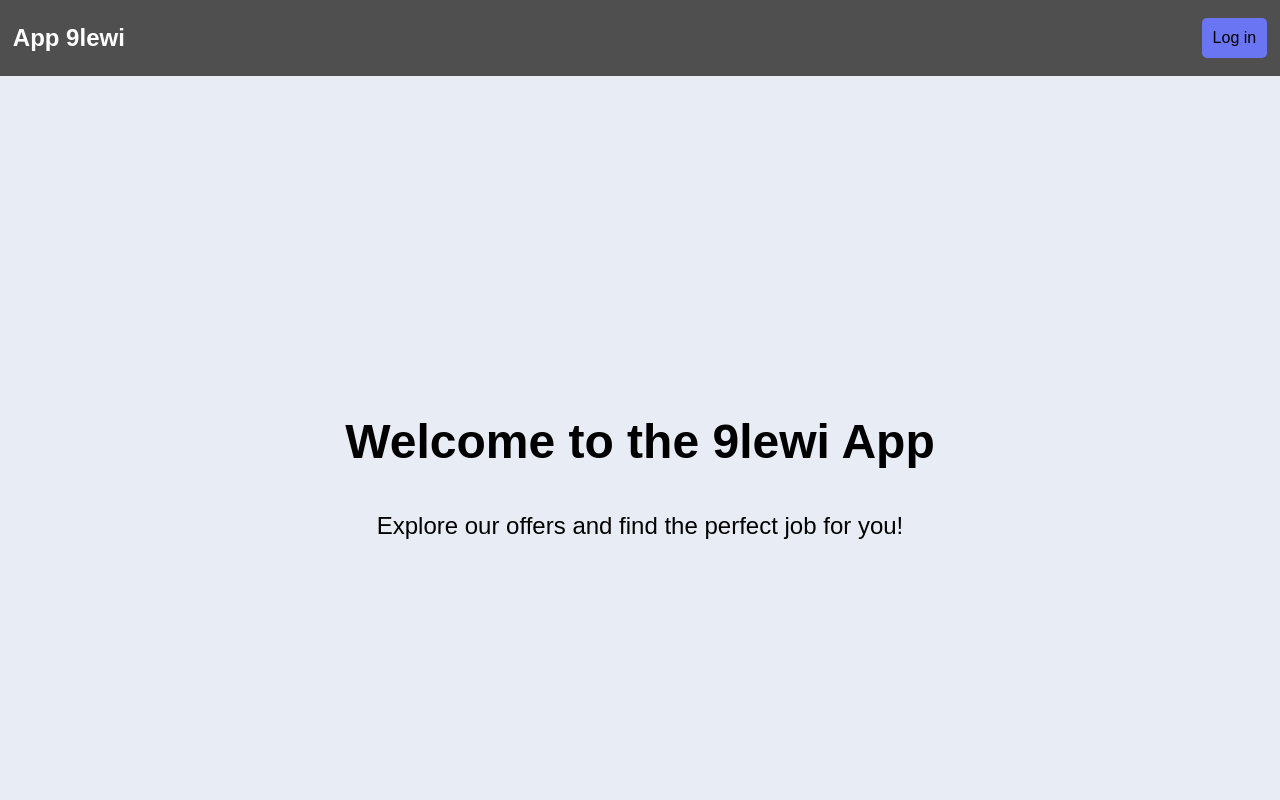
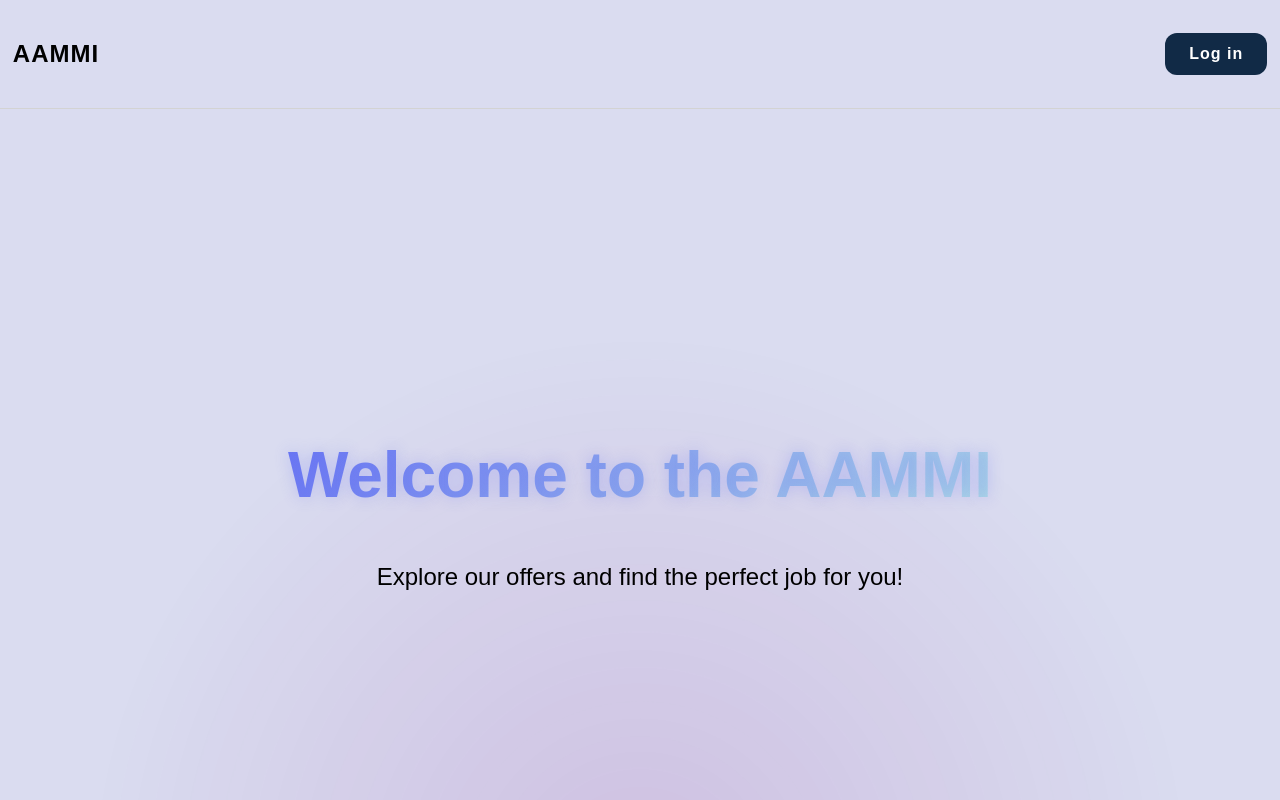
Before and after one commit to islam10x/AgileProject, a React (Vite) app: page /home in a window 1280 px wide. Shown: the top 800 px of the page. Built offline with nearby package versions, Linux system fonts and the light colour scheme; no server answers; the database is empty.

Commit message:
added styles to homepage

```diff
--- a/src/App.jsx
+++ b/src/App.jsx
@@ -7,6 +7,9 @@ import Dashboard from "./Pages/Dashboard";
 import PageNotFound from "./Pages/PageNotFound";
 import ProtectedRoute from "./Components/ProtectedRoute";
 import HomePage from "./Pages/HomePage";
+import { useQuery } from "@tanstack/react-query";
+import supabase from "./services/supabase";
+import "./styles/modern.css";
 
 function App() {
   return (
--- a/src/Components/Header.jsx
+++ b/src/Components/Header.jsx
@@ -3,7 +3,7 @@ import styled from "styled-components";
 import { palette } from "../Styles/colors";
 
 const HeaderDiv = styled.div`
-  background-color: ${palette.cyan};
+  background-color: ${palette.mainBlue};
   width: 100%;
   height: 10%;
   display: flex;
--- a/src/Components/Offer.jsx
+++ b/src/Components/Offer.jsx
@@ -1,10 +1,14 @@
 import styled from "styled-components";
 import { palette } from "../Styles/colors";
 import { useNavigate } from "react-router";
+import { FaBuilding } from "react-icons/fa";
+import { MdLocationOn } from "react-icons/md";
+import { FaMoneyBill } from "react-icons/fa";
 
 const CustomDiv = styled.div`
-  background-color: ${palette.mainBlue};
-  border-radius: 5px;
+  padding: 5px 20px;
+  /*background-color: ${palette.mainBlue};*/
+  border-radius: 15px;
   margin: 1px;
   justify-content: center;
   align-items: center;
@@ -13,9 +17,14 @@ const CustomDiv = styled.div`
   width: 50%;
   height: 20%;
   transition: all 0.2s linear;
+  color: black;
+  box-shadow: 0 0 45px rgba(0, 0, 0, 0.09);
+  border: 1px solid ${palette.mainBlue};
   &:hover {
-    background-color: ${palette.lightBlue};
+    /*background-color: ${palette.lightBlue};*/
     cursor: pointer;
+    border: 1px solid ${palette.lightBlue};
+    box-shadow: none;
   }
 `;
 const OfferTitle = styled.div`
@@ -25,11 +34,23 @@ const OfferTitle = styled.div`
 `;
 const OfferInfo = styled.div`
   display: flex;
-  flex-direction: row;
-  align-items: center;
-  justify-content: space-between;
-  /* border: 1px solid red; */
-  width: 50%;
+  flex-direction: column;
+  width: 90%;
+  text-align: center;
+
+  div:first-child {
+    display: flex-start;
+    gap: 15px;
+    align-items: flex-start;
+  }
+
+  & .icon {
+    margin-right: 5px;
+    color: ${palette.mainBlue};
+  }
+  div:last-child {
+    margin-top: 5px; /* Space between rows */
+  }
 `;
 function Offer({ offer }) {
   // eslint-disable-next-line no-unused-vars
@@ -46,9 +67,33 @@ function Offer({ offer }) {
         <h2>{title}</h2>
       </OfferTitle>
       <OfferInfo>
-        <p>{company_name}</p>
-        <p>{location}</p>
-        <p>{salary + " " + currency}</p>
+        <div>
+          <p>
+            <span class="icon">
+              <FaBuilding />
+            </span>
+            {company_name}
+          </p>
+          <p>
+            <span class="icon">
+              <MdLocationOn />
+            </span>
+            {location}
+          </p>
+          <p>
+            <span class="icon">
+              <FaMoneyBill />
+            </span>
+            {salary + " " + currency}
+          </p>
+        </div>
+
+        <div>
+          <p>{description}</p>
+        </div>
+        <div>
+          <p>{type}</p>
+        </div>
       </OfferInfo>
     </CustomDiv>
   );
--- a/src/Pages/HomePage.jsx
+++ b/src/Pages/HomePage.jsx
@@ -40,70 +40,202 @@
 // }
 
 // export default HomePage;
-
 import styled from "styled-components";
 import Offers from "../Components/Offers";
 import Button from "../CustomTags/Button";
 import { useNavigate } from "react-router";
-import { palette } from "../Styles/colors";
+import { palette, colors } from "../Styles/colors";
 
 const CustomDiv = styled.div`
-  overflow-x: hidden;
+  overflow: hidden;
   display: flex;
   flex-direction: column;
   align-items: center;
   justify-content: flex-start;
-  min-height: 100vh; /* Ensures full-page height */
+  min-height: 100vh;
   width: 100%;
+  background: ${colors.backGroundColor.mainWhite};
+  position: relative;
+
+  &::before {
+    content: "";
+    position: absolute;
+    top: 0;
+    left: 0;
+    right: 0;
+    bottom: 0;
+    background: radial-gradient(
+      circle at 50% 50%,
+      ${palette.purple} 0%,
+      transparent 50%
+    );
+    opacity: 0.1;
+    animation: pulse 8s infinite;
+    z-index: 0;
+  }
+
+  @keyframes pulse {
+    0% {
+      transform: scale(1);
+      opacity: 0.1;
+    }
+    50% {
+      transform: scale(1.1);
+      opacity: 0.2;
+    }
+    100% {
+      transform: scale(1);
+      opacity: 0.1;
+    }
+  }
 `;
 
 const Header = styled.div`
-  padding-left: 40px;
-  padding-right: 40px;
+  padding: 1rem 2rem;
   width: 100%;
   height: 10%;
   display: flex;
   flex-direction: row;
   align-items: center;
   justify-content: space-between;
-  background-color: #4f4f4f;
+  background: ${colors.backGroundColor.mainWhite};
+  backdrop-filter: blur(10px);
+  border-bottom: 1px solid ${palette.lightGray};
+  position: relative;
+  z-index: 1;
+
+  & h1 {
+    cursor: pointer;
+    margin-left: 1%;
+    color: ${palette.black};
+    font-weight: 600;
+    letter-spacing: 1px;
+    transition: all 0.3s ease;
+
+    &:hover {
+      color: ${palette.purple};
+      transform: translateY(-2px);
+    }
+  }
+
   & h2 {
     cursor: pointer;
     margin-left: 1%;
-    color: ${palette.white};
+    color: ${palette.black};
+    font-weight: 600;
+    letter-spacing: 1px;
+    transition: all 0.3s ease;
+
+    &:hover {
+      color: ${palette.purple};
+      transform: translateY(-2px);
+    }
   }
+
   & > Button {
     margin-right: 1%;
+    background: ${colors.button.buttonBackGroundColor.primary};
+    border: none;
+    border-radius: 12px;
+    padding: 12px 24px;
+    color: ${palette.white};
+    font-weight: 600;
+    letter-spacing: 1px;
+    transition: all 0.3s ease;
+    position: relative;
+    overflow: hidden;
+
+    &::before {
+      content: "";
+      position: absolute;
+      top: 0;
+      left: -100%;
+      width: 100%;
+      height: 100%;
+      background: linear-gradient(
+        90deg,
+        transparent,
+        ${palette.white},
+        transparent
+      );
+      transition: 0.5s;
+    }
+
+    &:hover::before {
+      left: 100%;
+    }
+
+    &:hover {
+      transform: translateY(-2px);
+      box-shadow: 0 5px 15px ${palette.purple}66;
+    }
   }
 `;
 
 const OffersContainer = styled.div`
-  background-color: ${palette.mainWhite};
+  background: ${colors.backGroundColor.white};
   min-height: 100vh;
-  width: 100%; /* Ensures full width */
+  width: 100%;
   display: flex;
   justify-content: center;
   align-items: center;
   flex-direction: column;
-  /* padding: 20px 0; */
+  padding: 2rem;
+  position: relative;
+  z-index: 1;
+
+  & h2 {
+    color: ${palette.black};
+    font-size: 2.5rem;
+    margin-bottom: 2rem;
+    background: linear-gradient(
+      135deg,
+      ${palette.mainBlue},
+      ${palette.lightBlue}
+    );
+    -webkit-background-clip: text;
+    background-clip: text;
+    color: transparent;
+    font-weight: bold;
+  }
 `;
+
 const LandingPage = styled.div`
   display: flex;
   flex-direction: column;
   align-items: center;
   justify-content: center;
   height: 100vh;
+  position: relative;
+  z-index: 1;
+  text-align: center;
+  padding: 0 2rem;
+
   & h1 {
-    font-size: 3rem;
-    margin-bottom: 1rem;
+    font-size: 4rem;
+    margin-bottom: 1.5rem;
     color: ${palette.black};
+    background: linear-gradient(
+      135deg,
+      ${palette.mainBlue},
+      ${palette.lightBlue}
+    );
+    -webkit-background-clip: text;
+    background-clip: text;
+    color: transparent;
+    font-weight: bold;
+    text-shadow: 0 0 15px ${palette.mainBlue}4d;
   }
 
   & p {
     font-size: 1.5rem;
     color: ${palette.black};
+    max-width: 600px;
+    line-height: 1.6;
+    font-weight: 500;
   }
 `;
+
 function HomePage() {
   const navigate = useNavigate();
   return (
@@ -114,7 +246,7 @@ function HomePage() {
             navigate("/home");
           }}
         >
-          App 9lewi
+          AAMMI
         </h2>
         <Button
           onClick={() => {
@@ -125,11 +257,11 @@ function HomePage() {
         </Button>
       </Header>
       <LandingPage>
-        <h1>Welcome to the 9lewi App</h1>
+        <h1>Welcome to the AAMMI</h1>
         <p>Explore our offers and find the perfect job for you!</p>
       </LandingPage>
       <OffersContainer>
-        <h2>Our Offers: </h2>
+        <h2>Our Offers</h2>
         <Offers />
       </OffersContainer>
     </CustomDiv>
--- a/src/Styles/colors.js
+++ b/src/Styles/colors.js
@@ -40,6 +40,7 @@ export const colors = {
     white: palette.white,
     mainWhite: palette.mainWhite,
     cyan: palette.cyan,
+    lightGray: palette.lightGray,
   },
   button: {
     buttonBackGroundColor: {
--- /dev/null
+++ b/src/Styles/modern.css
@@ -0,0 +1,166 @@
+/* Modern and Futuristic Styling */
+:root {
+  --primary-color: #6c63ff;
+  --secondary-color: #2a2a72;
+  --accent-color: #00f5ff;
+  --background-dark: #0a0a1f;
+  --text-primary: #ffffff;
+  --text-secondary: #b8b8b8;
+  --gradient-primary: linear-gradient(
+    135deg,
+    var(--primary-color),
+    var(--secondary-color)
+  );
+  --gradient-accent: linear-gradient(
+    135deg,
+    var(--accent-color),
+    var(--primary-color)
+  );
+  --glass-bg: rgba(255, 255, 255, 0.1);
+  --glass-border: rgba(255, 255, 255, 0.2);
+}
+
+/* Modern Glass Effect */
+.glass-card {
+  background: var(--glass-bg);
+  backdrop-filter: blur(10px);
+  border: 1px solid var(--glass-border);
+  border-radius: 16px;
+  padding: 20px;
+  box-shadow: 0 8px 32px 0 rgba(31, 38, 135, 0.37);
+}
+
+/* Futuristic Button */
+.futuristic-button {
+  background: var(--gradient-primary);
+  border: none;
+  border-radius: 12px;
+  padding: 12px 24px;
+  color: var(--text-primary);
+  font-weight: 600;
+  letter-spacing: 1px;
+  transition: all 0.3s ease;
+  position: relative;
+  overflow: hidden;
+}
+
+.futuristic-button::before {
+  content: "";
+  position: absolute;
+  top: 0;
+  left: -100%;
+  width: 100%;
+  height: 100%;
+  background: linear-gradient(
+    90deg,
+    transparent,
+    rgba(255, 255, 255, 0.2),
+    transparent
+  );
+  transition: 0.5s;
+}
+
+.futuristic-button:hover::before {
+  left: 100%;
+}
+
+.futuristic-button:hover {
+  transform: translateY(-2px);
+  box-shadow: 0 5px 15px rgba(108, 99, 255, 0.4);
+}
+
+/* Modern Input Fields */
+.futuristic-input {
+  background: var(--glass-bg);
+  border: 1px solid var(--glass-border);
+  border-radius: 8px;
+  padding: 12px 16px;
+  color: var(--text-primary);
+  width: 100%;
+  transition: all 0.3s ease;
+}
+
+.futuristic-input:focus {
+  outline: none;
+  border-color: var(--accent-color);
+  box-shadow: 0 0 0 2px rgba(0, 245, 255, 0.2);
+}
+
+/* Animated Background */
+.animated-bg {
+  background: var(--background-dark);
+  position: relative;
+  overflow: hidden;
+}
+
+.animated-bg::before {
+  content: "";
+  position: absolute;
+  top: 0;
+  left: 0;
+  right: 0;
+  bottom: 0;
+  background: radial-gradient(
+    circle at 50% 50%,
+    var(--secondary-color) 0%,
+    transparent 50%
+  );
+  opacity: 0.1;
+  animation: pulse 8s infinite;
+}
+
+@keyframes pulse {
+  0% {
+    transform: scale(1);
+    opacity: 0.1;
+  }
+  50% {
+    transform: scale(1.1);
+    opacity: 0.2;
+  }
+  100% {
+    transform: scale(1);
+    opacity: 0.1;
+  }
+}
+
+/* Modern Card Hover Effects */
+.hover-card {
+  transition: all 0.3s ease;
+  border: 1px solid var(--glass-border);
+  border-radius: 12px;
+  padding: 20px;
+}
+
+.hover-card:hover {
+  transform: translateY(-5px);
+  box-shadow: 0 10px 30px rgba(108, 99, 255, 0.2);
+  border-color: var(--accent-color);
+}
+
+/* Gradient Text */
+.gradient-text {
+  background: var(--gradient-accent);
+  -webkit-background-clip: text;
+  background-clip: text;
+  color: transparent;
+  font-weight: bold;
+}
+
+/* Modern Scrollbar */
+::-webkit-scrollbar {
+  width: 8px;
+}
+
+::-webkit-scrollbar-track {
+  background: var(--background-dark);
+}
+
+::-webkit-scrollbar-thumb {
+  background: var(--gradient-primary);
+  border-radius: 4px;
+}
+
+::-webkit-scrollbar-thumb:hover {
+  background: var(--gradient-accent);
+}
```
Also changed, not shown: 1 other file (tests, documents, lock files or other folders).
